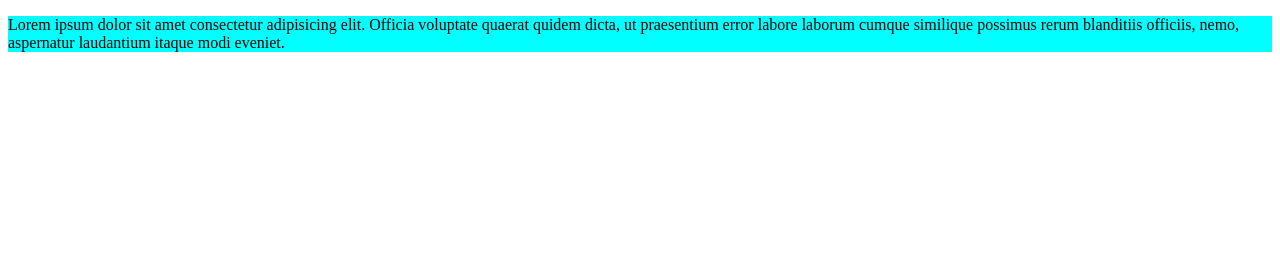
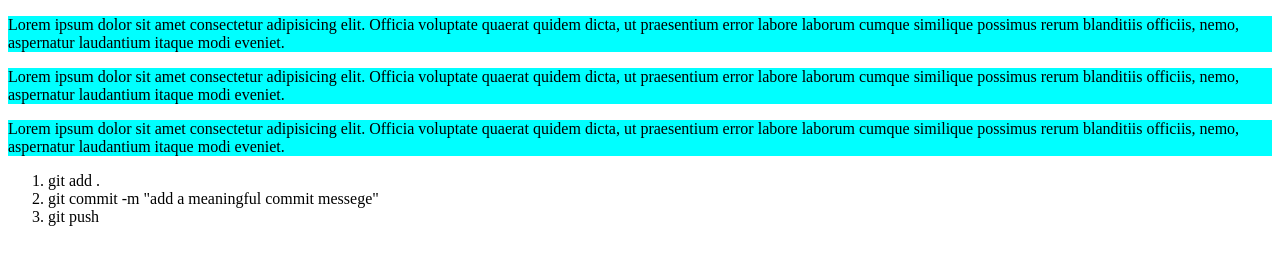
Before and after one commit to shakilsorker111/for-my-test, a plain HTML site: page index.html in a window 1280 px wide. Drawn offline with Linux system fonts and the light colour scheme.

Commit message:
3rd update

```diff
--- a/index.html
+++ b/index.html
@@ -10,5 +10,17 @@
     <div>
         <p>Lorem ipsum dolor sit amet consectetur adipisicing elit. Officia voluptate quaerat quidem dicta, ut praesentium error labore laborum cumque similique possimus rerum blanditiis officiis, nemo, aspernatur laudantium itaque modi eveniet.</p>
     </div>
+    <div>
+        <p>Lorem ipsum dolor sit amet consectetur adipisicing elit. Officia voluptate quaerat quidem dicta, ut praesentium error labore laborum cumque similique possimus rerum blanditiis officiis, nemo, aspernatur laudantium itaque modi eveniet.</p>
+    </div>
+    <div>
+        <p>Lorem ipsum dolor sit amet consectetur adipisicing elit. Officia voluptate quaerat quidem dicta, ut praesentium error labore laborum cumque similique possimus rerum blanditiis officiis, nemo, aspernatur laudantium itaque modi eveniet.</p>
+    </div>
+
+    <ol>
+        <li>git add .</li>
+        <li>git commit -m "add a meaningful commit messege"</li>
+        <li>git push</li>
+    </ol>
 </body>
 </html>
```
